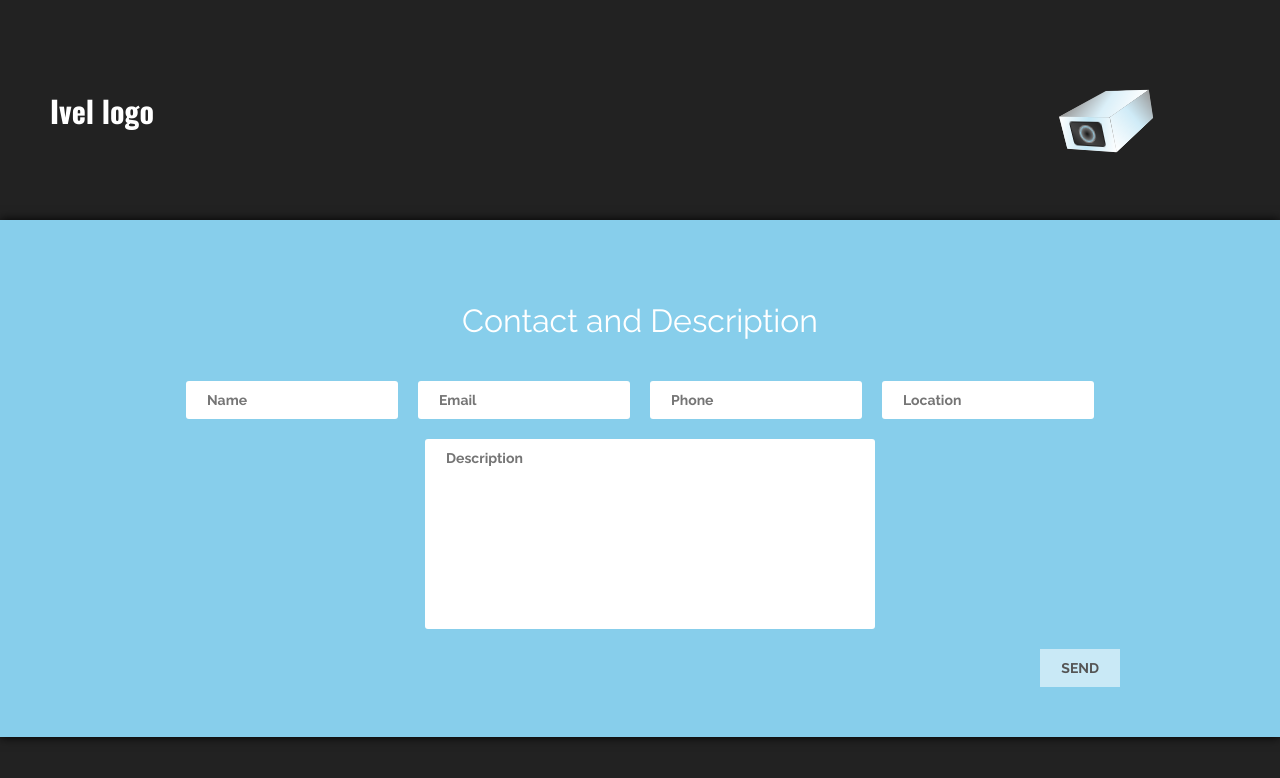
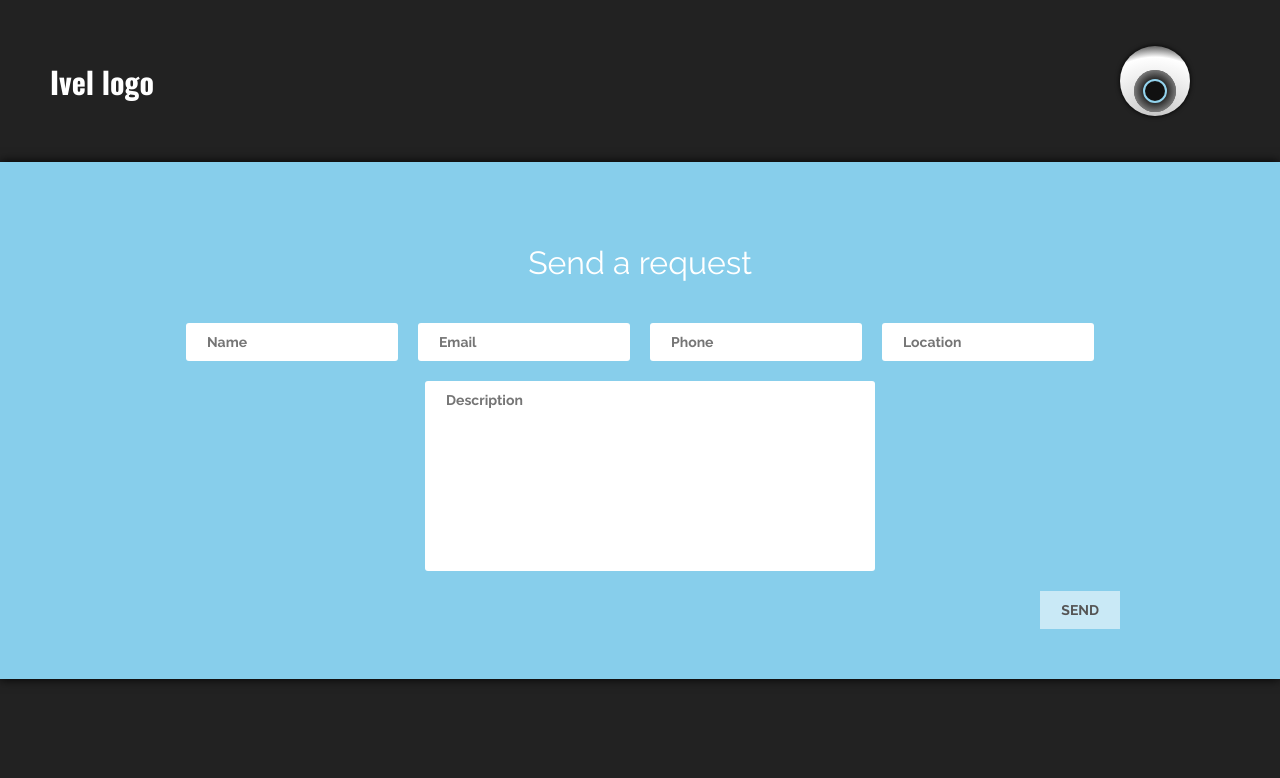
Before and after one commit to bbstk/ivel, a Django app: page /enquiry/ in a window 1280 px wide. Shown: the top 778 px of the page. Run offline with Django 3.2, Linux system fonts and the light colour scheme.

Commit message:
round cam

```diff
--- a/ivel/static/export/style.css
+++ b/ivel/static/export/style.css
@@ -1,101 +1,34 @@
 body {
   background: #222;
 }
-.camera-container {
-  height: 100px;
-  width: 100px;
-  margin: 30px;
-  position: relative;
-  perspective: 300px;
-}
-.camera-container .cube {
-  animation: turn 1s alternate 2 linear;
-  position: relative;
-  width: 75px;
-  transform: rotate3d(20deg);
-  transform-style: preserve-3d;
-  transform: rotateY(-25deg) rotateX(-20deg);
-  top: 30%;
-}
-.camera-container .cube figure {
-  color: #fff;
-  margin: 0;
-  width: 50px;
-  height: 50px;
-  display: block;
-  position: absolute;
-}
-.camera-container .cube .left,
-.camera-container .cube .right {
-  width: 75px;
-  height: 30px;
-}
-.camera-container .cube .top,
-.camera-container .cube .bottom {
-  height: 75px;
-}
-.camera-container .cube .back {
-  background: #999;
-  height: 30px;
-}
-.camera-container .cube .right {
-  background: linear-gradient(45deg, #fff, #333);
-  transform: rotateY(-270deg) translateZ(-75px);
-  transform-origin: top right;
-}
-.camera-container .cube .left {
-  background: linear-gradient(-50deg, #fff, #cfebf7, #999);
-  transform: rotateY(270deg) translateZ(-50px);
-  transform-origin: left;
-}
-.camera-container .cube .top {
-  background: linear-gradient(110deg, #999, #dbf0f9, #fff);
-  transform: translateZ(75px) rotateX(-90deg);
-  transform-origin: top;
-/* &:before
-				content " "
-				background linear-gradient(90deg, #333, #ccc 60%, #555)
-				display block
-				height 40px
-				width 8px
-
-				position absolute
-				top: -40px
-				left 21px
-			*/
-}
-.camera-container .cube .bottom {
-  background: linear-gradient(180deg, #ddd, #777);
-  transform: rotateX(-90deg) translateZ(-45px);
-  transform-origin: bottom;
-}
-.camera-container .cube .front {
+.camera-container .circle {
   -webkit-display: flex;
   -ms-display: flex;
   display: flex;
+  -webkit-align-items: center;
+  align-items: center;
   -webkit-justify-content: center;
   justify-content: center;
-  -webkit-align-items: center;
-  align-items: center;
-  background: linear-gradient(-70deg, #fff, #c3e7f5, #fff);
-  height: 30px;
-  transform: translateZ(75px);
+  background: radial-gradient(circle at 50% 120%, #bbb, #fff 80%, #000 100%);
+  border-radius: 50%;
+  box-shadow: 0 0 5px #000;
+  height: 70px;
+  width: 70px;
+  perspective: 1000px;
+  perspective-origin: 50% 50%;
+  transform-style: preserve-3d;
 }
-.camera-container .cube .front .camera-eye {
-  -webkit-display: flex;
-  -ms-display: flex;
-  display: flex;
-  -webkit-justify-content: center;
-  justify-content: center;
-  -webkit-align-items: center;
-  align-items: center;
+.camera-container .circle .camera-eye {
   background: linear-gradient(45deg, #222, #444 30%, #444 35%, #222);
-  border: 1px solid #222;
-  border-radius: 3px;
-  height: 20px;
-  width: 30px;
+  border-radius: 50%;
+  height: 42px;
+  margin: 10px 0 0 0;
+  width: 42px;
+  position: absolute;
+  left: 14px;
+  top: 14px;
 }
-.camera-container .cube .front .camera-eye .inner-eye {
+.camera-container .circle .camera-eye .inner-eye {
   -webkit-display: flex;
   -ms-display: flex;
   display: flex;
@@ -104,18 +37,17 @@ body {
   -webkit-align-items: center;
   align-items: center;
   animation: expand 1.5s 1 linear;
-  background: radial-gradient(circle, #111, rgba(255,255,255,0.7) 90%);
+  background: radial-gradient(circle, #111 30%, rgba(255,255,255,0.7));
   border-radius: 50%;
-  height: 16px;
-  width: 16px;
+  height: 42px;
+  width: 42px;
 }
-.camera-container .cube .front .camera-eye .inner-eye .yacircle {
-  animation: colour 1.5s 1 linear;
-  background: transparent;
-  border: 1px solid #93d3ed;
+.camera-container .circle .camera-eye .inner-eye .yacircle {
+  animation: colour 3.5s infinite linear;
+  border: 2px solid #93d3ed;
   border-radius: 50%;
-  height: 12px;
-  width: 12px;
+  height: 20px;
+  width: 20px;
 }
 header {
   -webkit-box-sizing: border-box;
@@ -135,6 +67,17 @@ header h1 {
   font: 30px Oswald;
   font-weight: bold;
 }
+/* section.info
+	border-box(50px)
+	flex()
+	direction row
+	color #ccc
+	font text
+	margin 0 auto
+	max-width 1100px
+	article
+		margin 30px
+*/
 main {
   -webkit-box-sizing: border-box;
   -moz-box-sizing: border-box;
@@ -298,115 +241,151 @@ main form section button:focus {
     transform: rotateY(2deg) rotateX(0);
   }
 }
-@-moz-keyframes expand {
-  0% {
-    background: radial-gradient(circle, #111, rgba(255,255,255,0.5) 80%);
-  }
-  60% {
-    background: radial-gradient(circle, #111, rgba(255,255,255,0.5) 80%);
-  }
-  62% {
-    background: radial-gradient(circle, #fff, rgba(255,255,255,0.5) 80%);
-  }
-  78% {
-    background: radial-gradient(circle, #111, rgba(255,255,255,0.5) 80%);
-  }
-}
-@-webkit-keyframes expand {
-  0% {
-    background: radial-gradient(circle, #111, rgba(255,255,255,0.5) 80%);
-  }
-  60% {
-    background: radial-gradient(circle, #111, rgba(255,255,255,0.5) 80%);
-  }
-  62% {
-    background: radial-gradient(circle, #fff, rgba(255,255,255,0.5) 80%);
-  }
-  78% {
-    background: radial-gradient(circle, #111, rgba(255,255,255,0.5) 80%);
-  }
-}
-@-o-keyframes expand {
-  0% {
-    background: radial-gradient(circle, #111, rgba(255,255,255,0.5) 80%);
-  }
-  60% {
-    background: radial-gradient(circle, #111, rgba(255,255,255,0.5) 80%);
-  }
-  62% {
-    background: radial-gradient(circle, #fff, rgba(255,255,255,0.5) 80%);
-  }
-  78% {
-    background: radial-gradient(circle, #111, rgba(255,255,255,0.5) 80%);
-  }
-}
-@keyframes expand {
-  0% {
-    background: radial-gradient(circle, #111, rgba(255,255,255,0.5) 80%);
-  }
-  60% {
-    background: radial-gradient(circle, #111, rgba(255,255,255,0.5) 80%);
-  }
-  62% {
-    background: radial-gradient(circle, #fff, rgba(255,255,255,0.5) 80%);
-  }
-  78% {
-    background: radial-gradient(circle, #111, rgba(255,255,255,0.5) 80%);
-  }
-}
 @-moz-keyframes colour {
   0% {
-    border: 1px solid #93d3ed;
+    background: linear-gradient(#f00, #000);
+    border: 2px solid #93d3ed;
   }
-  70% {
-    border: 1px solid #93d3ed;
+  65% {
+    border: 2px solid #93d3ed;
   }
-  72% {
-    border: 1px solid #f00;
+  68% {
+    border: 2px solid #f00;
   }
   75% {
-    border: 1px solid #93d3ed;
+    border: 2px solid #93d3ed;
   }
 }
 @-webkit-keyframes colour {
   0% {
-    border: 1px solid #93d3ed;
+    background: linear-gradient(#f00, #000);
+    border: 2px solid #93d3ed;
   }
-  70% {
-    border: 1px solid #93d3ed;
+  65% {
+    border: 2px solid #93d3ed;
   }
-  72% {
-    border: 1px solid #f00;
+  68% {
+    border: 2px solid #f00;
   }
   75% {
-    border: 1px solid #93d3ed;
+    border: 2px solid #93d3ed;
   }
 }
 @-o-keyframes colour {
   0% {
-    border: 1px solid #93d3ed;
+    background: linear-gradient(#f00, #000);
+    border: 2px solid #93d3ed;
   }
-  70% {
-    border: 1px solid #93d3ed;
+  65% {
+    border: 2px solid #93d3ed;
   }
-  72% {
-    border: 1px solid #f00;
+  68% {
+    border: 2px solid #f00;
   }
   75% {
-    border: 1px solid #93d3ed;
+    border: 2px solid #93d3ed;
   }
 }
 @keyframes colour {
   0% {
-    border: 1px solid #93d3ed;
+    background: linear-gradient(#f00, #000);
+    border: 2px solid #93d3ed;
   }
-  70% {
-    border: 1px solid #93d3ed;
+  65% {
+    border: 2px solid #93d3ed;
   }
-  72% {
-    border: 1px solid #f00;
+  68% {
+    border: 2px solid #f00;
   }
   75% {
-    border: 1px solid #93d3ed;
+    border: 2px solid #93d3ed;
   }
 }
+@-moz-keyframes scanner {
+  0% {
+    background: linear-gradient(#000, #fff);
+  }
+  100% {
+    background: linear-gradient(#fff, #000);
+  }
+}
+@-webkit-keyframes scanner {
+  0% {
+    background: linear-gradient(#000, #fff);
+  }
+  100% {
+    background: linear-gradient(#fff, #000);
+  }
+}
+@-o-keyframes scanner {
+  0% {
+    background: linear-gradient(#000, #fff);
+  }
+  100% {
+    background: linear-gradient(#fff, #000);
+  }
+}
+@keyframes scanner {
+  0% {
+    background: linear-gradient(#000, #fff);
+  }
+  100% {
+    background: linear-gradient(#fff, #000);
+  }
+}
+@-moz-keyframes camera {
+  0% {
+    transform: none;
+  }
+  50% {
+    transform: translateX(-12px) translateY(5px) skewX(25deg) skewY(-3deg) scale(0.8);
+  }
+  75% {
+    transform: translateX(-12px) translateY(5px) skewX(25deg) skewY(-3deg) scale(0.8);
+  }
+  90% {
+    transform: none;
+  }
+}
+@-webkit-keyframes camera {
+  0% {
+    transform: none;
+  }
+  50% {
+    transform: translateX(-12px) translateY(5px) skewX(25deg) skewY(-3deg) scale(0.8);
+  }
+  75% {
+    transform: translateX(-12px) translateY(5px) skewX(25deg) skewY(-3deg) scale(0.8);
+  }
+  90% {
+    transform: none;
+  }
+}
+@-o-keyframes camera {
+  0% {
+    transform: none;
+  }
+  50% {
+    transform: translateX(-12px) translateY(5px) skewX(25deg) skewY(-3deg) scale(0.8);
+  }
+  75% {
+    transform: translateX(-12px) translateY(5px) skewX(25deg) skewY(-3deg) scale(0.8);
+  }
+  90% {
+    transform: none;
+  }
+}
+@keyframes camera {
+  0% {
+    transform: none;
+  }
+  50% {
+    transform: translateX(-12px) translateY(5px) skewX(25deg) skewY(-3deg) scale(0.8);
+  }
+  75% {
+    transform: translateX(-12px) translateY(5px) skewX(25deg) skewY(-3deg) scale(0.8);
+  }
+  90% {
+    transform: none;
+  }
+}
--- a/ivel/static/source/style.styl
+++ b/ivel/static/source/style.styl
@@ -55,116 +55,75 @@ body
 	}
 }
 
-@keyframes expand
-	0%
-		background: radial-gradient(circle, #111, rgba(255, 255, 255, 0.5) 80%);
-	60%
-		background: radial-gradient(circle, #111, rgba(255, 255, 255, 0.5) 80%);
-	62%
-		background: radial-gradient(circle, white, rgba(255, 255, 255, 0.5) 80%);
-	78%
-		background: radial-gradient(circle, #111, rgba(255, 255, 255, 0.5) 80%);
-
 @keyframes colour
 	0%
-		border 1px solid lighten(skyblue, 10%)
-	70%
-		border 1px solid lighten(skyblue, 10%)
-	72%
-		border 1px solid red
+		background linear-gradient(red, black)
+		border 2px solid lighten(skyblue, 10%)
+	65%
+		border 2px solid lighten(skyblue, 10%)
+	68%
+		border 2px solid red
 	75%
-		border 1px solid lighten(skyblue, 10%)
+		border 2px solid lighten(skyblue, 10%)
+
+@keyframes scanner
+	0%
+		background linear-gradient(black, white)
+	100%
+		background linear-gradient(white, black)
+
+
+@keyframes camera
+	0%
+		transform none
+	50%
+		transform: translateX(-12px) translateY(5px) skewX(25deg) skewY(-3deg) scale(0.8);
+	75%
+		transform: translateX(-12px) translateY(5px) skewX(25deg) skewY(-3deg) scale(0.8);
+	90%
+		transform none
 
 .camera-container
-	height 100px
-	width 100px
-	margin 30px
-	position relative
-	perspective 300px
-	.cube
-		animation: turn 1s alternate 2 linear;
-		position: relative;
-		width: 75px;
-		transform rotate3d(20deg)
+	.circle
+		flex()
+		align center
+		just-content center
+		background: radial-gradient(circle at 50% 120%,  #bbb, white 80%, #000000 100%)
+		border-radius: 50%;
+		box-shadow 0 0 5px black
+		height: 70px;
+		width: 70px;
+		perspective 1000px
+		perspective-origin 50% 50%
 		transform-style: preserve-3d;
-		transform: rotateY(-25deg) rotateX(-20deg);
-		top 30%
-		figure
-			color white
-			margin: 0;
-			width: 50px;
-			height: 50px;
-			display: block;
-			position: absolute;
-		.left, .right
-			width: 75px
-			height 30px
-		.top, .bottom
-			height 75px
-		.back
-			background #999
-			height 30px
-		.right {
-			background linear-gradient(45deg, white, #333)
-			transform: rotateY(-270deg) translateZ(-75px);
-			transform-origin: top right;
-		}
-		.left {
-			background linear-gradient(-50deg, white, lighten(skyblue, 60%), #999)
-			transform: rotateY(270deg) translateZ(-50px);
-			transform-origin: left;
-		}
-		.top
-			background linear-gradient(110deg, #999, lighten(skyblue, 70%), white)
-			transform: translateZ(75px) rotateX(-90deg);
-			transform-origin: top;
-			/* &:before
-				content " "
-				background linear-gradient(90deg, #333, #ccc 60%, #555)
-				display block
-				height 40px
-				width 8px
 
-				position absolute
-				top: -40px
-				left 21px
-			*/
-		.bottom
-			background linear-gradient(180deg, #ddd, #777)
-			transform: rotateX(-90deg) translateZ(-45px);
-			transform-origin: bottom;
-		.front
-			flex()
-			just-content center
-			align center
-			background linear-gradient(-70deg, white, lighten(skyblue, 50%), white)
-			height 30px
-			transform translateZ(75px)
-			.camera-eye
+		.camera-eye
+			// animation camera 3s infinite linear
+			background: linear-gradient(45deg, #222, #444 30%, #444 35%, #222);
+			border-radius 50%
+			height 42px
+			margin 10px 0 0 0
+			width 42px
+
+			position absolute
+			left 14px
+			top 14px
+			.inner-eye
 				flex()
 				just-content center
 				align center
-				background: linear-gradient(45deg, #222, #444 30%, #444 35%, #222);
-				border: 1px solid #222
-				border-radius 3px
-				height 20px
-				width 30px
-				.inner-eye
-					flex()
-					just-content center
-					align center
-					animation expand 1.5s 1 linear
-					background: radial-gradient(circle, #111, rgba(255, 255, 255, 0.7) 90%);
+				animation expand 1.5s 1 linear
+				background: radial-gradient(circle, #111 30%, rgba(255, 255, 255, 0.7));
+				border-radius 50%
+				height 42px
+				width 42px
+				.yacircle
+					animation colour 3.5s infinite linear
+					// background linear-gradient(black, white 10%, black 13%, black)
+					border 2px solid lighten(skyblue, 10%)
 					border-radius 50%
-					height 16px
-					width 16px
-					.yacircle
-						animation colour 1.5s 1 linear
-						background transparent
-						border 1px solid lighten(skyblue, 10%)
-						border-radius 50%
-						height 12px
-						width 12px
+					height 20px
+					width 20px
 
 header
 	border-box(30px 50px)
@@ -175,6 +134,17 @@ header
 		color white
 		font title
 		font-weight bold
+/* section.info
+	border-box(50px)
+	flex()
+	direction row
+	color #ccc
+	font text
+	margin 0 auto
+	max-width 1100px
+	article
+		margin 30px
+*/
 main
 	border-box(50px)
 	background skyblue
--- a/ivel/templates/index.html
+++ b/ivel/templates/index.html
@@ -17,24 +17,29 @@
 		<header>
 			<h1>Ivel logo</h2>
 			<div class="camera-container">
-				<div class="cube">
-					<figure class="front">
-						<div class="camera-eye">
-							<div class="inner-eye">
-								<div class="yacircle"></div>
-							</div>
+				<figure class="circle">
+					<div class="camera-eye">
+						<div class="inner-eye">
+							<div class="yacircle"></div>
 						</div>
-					</figure>
-					<figure class="back"></figure>
-					<figure class="right"></figure>
-					<figure class="left"></figure>
-					<figure class="top"></figure>
-					<figure class="bottom"></figure>
-				</div>
+					</div>
+				</figure>
 			</div>
 		</header>
+			<!-- <section class="info">
+				<article>
+				Lorem ipsum dolor sit amet, consectetuer adipiscing elit, sed diam nonummy nibh euismod tincidunt ut laoreet dolore magna aliquam erat volutpat. Ut wisi enim ad minim veniam, quis nostrud exerci tation ullamcorper suscipit lobortis nisl ut aliquip ex ea commodo consequat. Duis autem vel eum iriure dolor in hendrerit in vulputate velit esse molestie consequa
+				</article>
+				<article>
+				Lorem ipsum dolor sit amet, consectetuer adipiscing elit, sed diam nonummy nibh euismod tincidunt ut laoreet dolore magna aliquam erat volutpat. Ut wisi enim ad minim veniam, quis nostrud exerci tation ullamcorper suscipit lobortis nisl ut aliquip ex ea commodo consequat. Duis autem vel eum iriure dolor in hendrerit in vulputate velit esse molestie consequa
+				</article>
+				<article>
+				Lorem ipsum dolor sit amet, consectetuer adipiscing elit, sed diam nonummy nibh euismod tincidunt ut laoreet dolore magna aliquam erat volutpat. Ut wisi enim ad minim veniam, quis nostrud exerci tation ullamcorper suscipit lobortis nisl ut aliquip ex ea commodo consequat. Duis autem vel eum iriure dolor in hendrerit in vulputate velit esse molestie consequa
+				</article>
+			</section>
+			-->
 		<main>
-			<p>Contact and Description</p>
+			<p>Send a request</p>
 			<form action="/enquiry/add" method="post">
 				{% csrf_token %}
 				<fieldset>
```
Also changed, not shown: ivel/static/gulpfile.js (+8 -0 lines).
